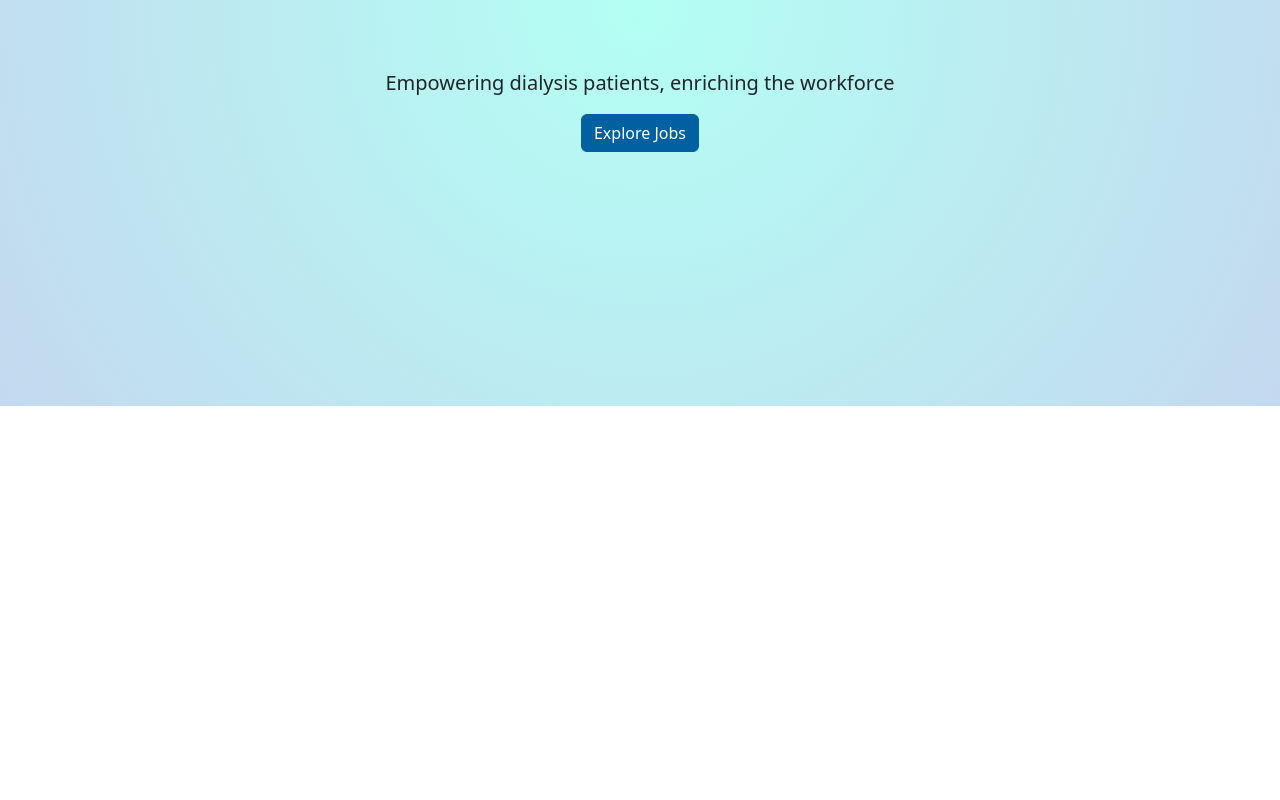
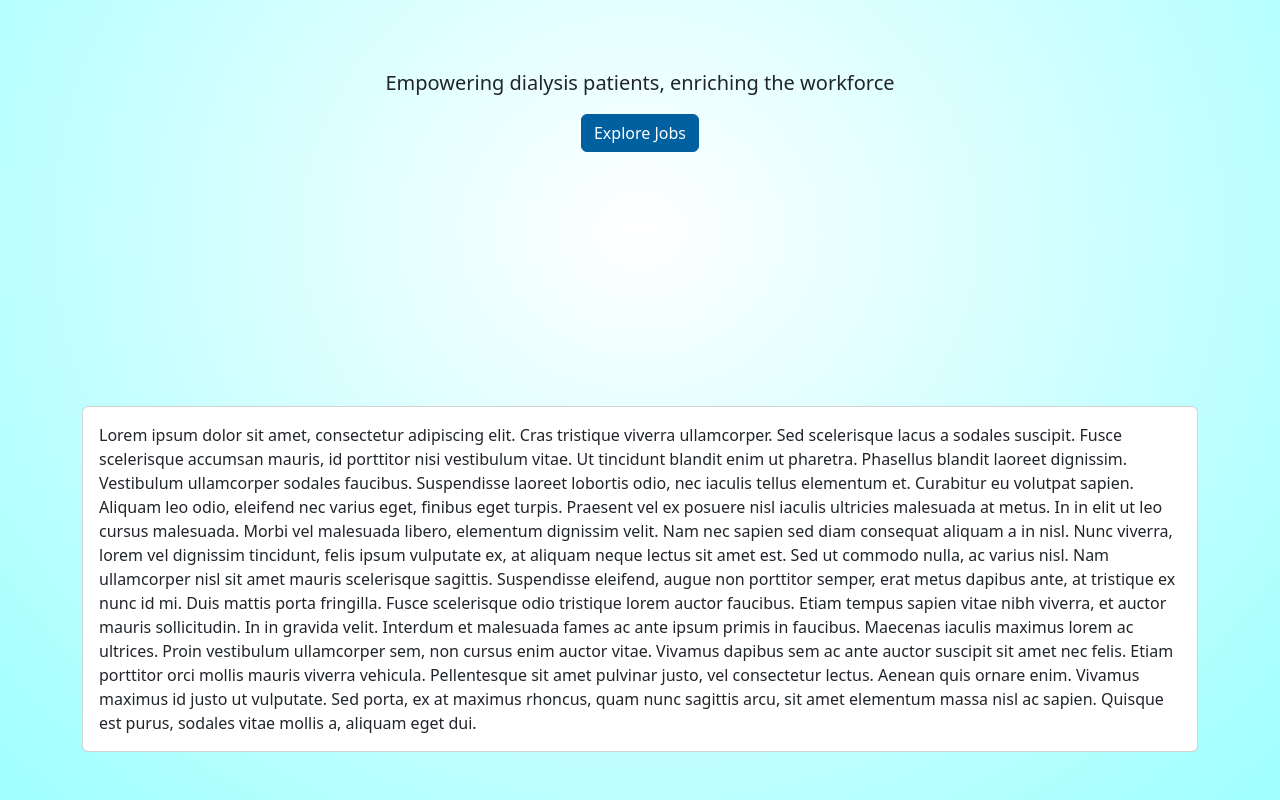
Before and after one commit to hansstanley/kidney-works, a React (Create React App) app: page / in a window 1280 px wide. Shown: the part 394-1194 px from the top of the page. Before the commit the page ends 800 px from the top, so only its background shows below. Built offline with nearby package versions, Linux system fonts and the light colour scheme; no server answers; the database is empty.

Commit message:
Add animated background

```diff
--- a/src/App.css
+++ b/src/App.css
@@ -41,6 +41,4 @@
   display: flex;
   flex-direction: column;
   min-height: 100vh;
-  background: rgb(92,255,231);
-  background: radial-gradient(circle, rgba(92,255,231,0.468312324929972) 0%, rgba(33,110,195,0.2666316526610645) 100%);
 }
--- a/src/App.tsx
+++ b/src/App.tsx
@@ -12,6 +12,7 @@ import JobDetailPage from './pages/JobDetailPage';
 import ErrorPage from './pages/ErrorPage';
 import AboutPage from './pages/AboutPage';
 import JobAppsPage from './pages/JobAppsPage';
+import AnimatedBackground from './components/AnimatedBackground';
 
 const router = createBrowserRouter([
   { path: NAV_LINKS.HOME, element: <HomePage />, errorElement: <ErrorPage /> },
@@ -27,8 +28,10 @@ const router = createBrowserRouter([
 function App() {
   return (
     <div className="App-page">
-      <AppBar />
-      <RouterProvider router={router} />
+      <AnimatedBackground>
+        <AppBar />
+        <RouterProvider router={router} />
+      </AnimatedBackground>
     </div>
   );
 }
--- /dev/null
+++ b/src/components/AnimatedBackground.tsx
@@ -0,0 +1,18 @@
+import { animated, useScroll, useSpring } from '@react-spring/web';
+import { PropsWithChildren } from 'react';
+
+export default function AnimatedBackground({ children }: PropsWithChildren) {
+  const { scrollYProgress } = useScroll();
+
+  return (
+    <animated.div
+      style={{
+        flexGrow: 1,
+        background: scrollYProgress.to(
+          (y) => `radial-gradient(#ffffff ${y * 100 * 0.9}%, #9fffff 100%)`,
+        ),
+      }}>
+      {children}
+    </animated.div>
+  );
+}
--- a/src/pages/HomePage/HomePage.tsx
+++ b/src/pages/HomePage/HomePage.tsx
@@ -3,6 +3,8 @@ import { Button, Container, Stack } from 'react-bootstrap';
 import { NAV_LINKS } from '../../utils/constants';
 import { animated, useSpring } from '@react-spring/web';
 import { useNavigate } from 'react-router-dom';
+import Page from '../../components/Page';
+import AnimatedBackground from '../../components/AnimatedBackground';
 
 export default function HomePage() {
   const navigate = useNavigate();
@@ -14,7 +16,9 @@ export default function HomePage() {
   });
 
   return (
-    <animated.div style={props} className="homescreen">
+    <AnimatedBackground>
+      <Page>
+        <div className="homescreen">
           <Container fluid className="text-center align-items-center">
             <Stack gap={5}>
               <h1 className="display-1 fw-bold">Hire-a-Patient</h1>
@@ -26,6 +30,36 @@ export default function HomePage() {
               Explore Jobs
             </Button>
           </Container>
-    </animated.div>
+        </div>
+        <Page.Body>
+          Lorem ipsum dolor sit amet, consectetur adipiscing elit. Cras
+          tristique viverra ullamcorper. Sed scelerisque lacus a sodales
+          suscipit. Fusce scelerisque accumsan mauris, id porttitor nisi
+          vestibulum vitae. Ut tincidunt blandit enim ut pharetra. Phasellus
+          blandit laoreet dignissim. Vestibulum ullamcorper sodales faucibus.
+          Suspendisse laoreet lobortis odio, nec iaculis tellus elementum et.
+          Curabitur eu volutpat sapien. Aliquam leo odio, eleifend nec varius
+          eget, finibus eget turpis. Praesent vel ex posuere nisl iaculis
+          ultricies malesuada at metus. In in elit ut leo cursus malesuada.
+          Morbi vel malesuada libero, elementum dignissim velit. Nam nec sapien
+          sed diam consequat aliquam a in nisl. Nunc viverra, lorem vel
+          dignissim tincidunt, felis ipsum vulputate ex, at aliquam neque lectus
+          sit amet est. Sed ut commodo nulla, ac varius nisl. Nam ullamcorper
+          nisl sit amet mauris scelerisque sagittis. Suspendisse eleifend, augue
+          non porttitor semper, erat metus dapibus ante, at tristique ex nunc id
+          mi. Duis mattis porta fringilla. Fusce scelerisque odio tristique
+          lorem auctor faucibus. Etiam tempus sapien vitae nibh viverra, et
+          auctor mauris sollicitudin. In in gravida velit. Interdum et malesuada
+          fames ac ante ipsum primis in faucibus. Maecenas iaculis maximus lorem
+          ac ultrices. Proin vestibulum ullamcorper sem, non cursus enim auctor
+          vitae. Vivamus dapibus sem ac ante auctor suscipit sit amet nec felis.
+          Etiam porttitor orci mollis mauris viverra vehicula. Pellentesque sit
+          amet pulvinar justo, vel consectetur lectus. Aenean quis ornare enim.
+          Vivamus maximus id justo ut vulputate. Sed porta, ex at maximus
+          rhoncus, quam nunc sagittis arcu, sit amet elementum massa nisl ac
+          sapien. Quisque est purus, sodales vitae mollis a, aliquam eget dui.
+        </Page.Body>
+      </Page>
+    </AnimatedBackground>
   );
 }
```
Lines whose indentation alone changed are shown as unchanged.
